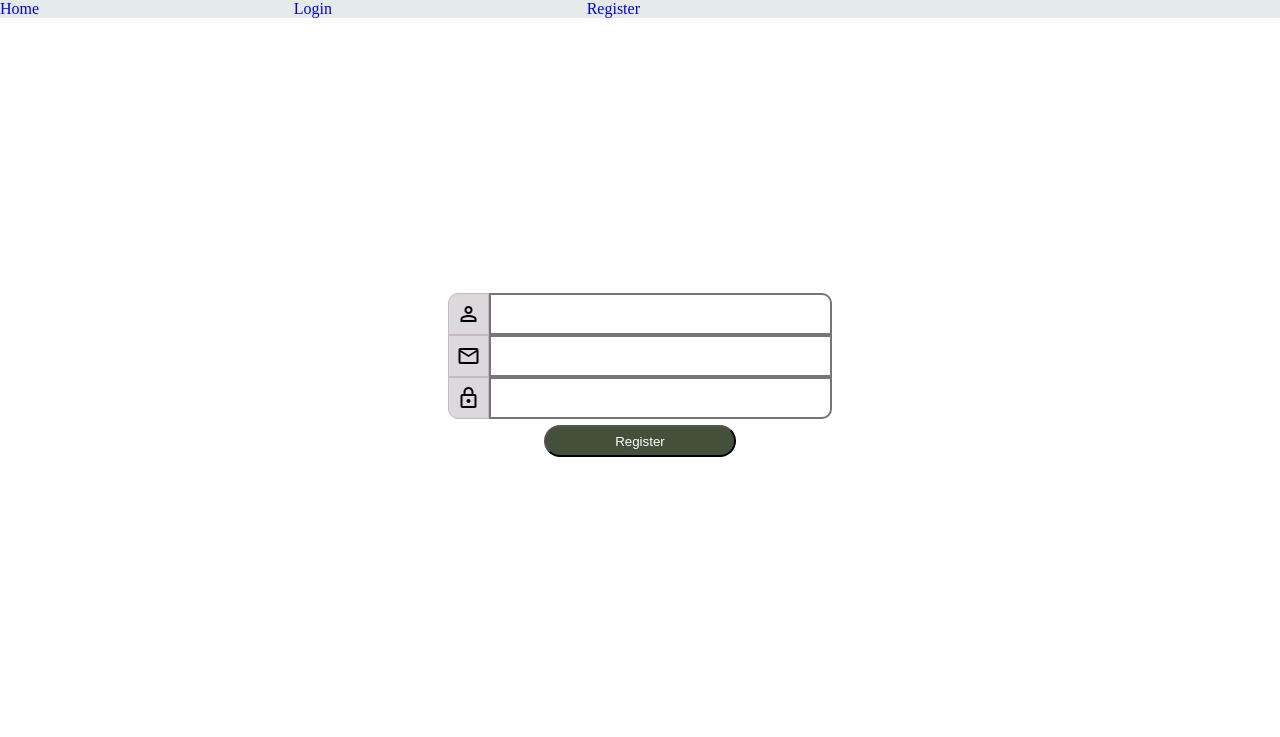
After one commit to HeitorRaimundoPrado/web-sockets-test, a Flask app: page /register in a window 1280 px wide. The commit adds this page. Shown: the top 737 px of the page. Run offline with Flask 3, Linux system fonts and the light colour scheme.

Commit message:
Create project structure and add basic styling

```diff
--- a/app.py
+++ b/app.py
@@ -1,52 +1,6 @@
-from flask import Flask, render_template, request, redirect
-from flask_socketio import SocketIO, send, join_room, leave_room, emit
-from threading import Lock
+from __init__ import create_app, socket_
 
-async_mode = None
-app = Flask(__name__)
-app.config['SECRET_KEY'] = 'SECRET'
-socket_ = SocketIO(app, async_mode=async_mode)
-thread = None
-thread_lock = Lock()
-
-rooms = list()
-
-@app.route('/', methods=['GET', 'POST'])
-def index():
-    if request.method == 'POST':
-        rooms.append(len(rooms)+1)
-        return redirect(request.url)
-
-    else:
-        return render_template('index.html', sync_mode=socket_.async_mode, rooms=rooms)
-
-@app.route('/room/<int:id>', methods=['GET', 'POST'])
-def room(id: int):
-    return render_template('room.html', sync_mode=socket_.async_mode, id=id, user_id=1 )
-
-@socket_.on('join', namespace='/message')
-def on_join(data):
-    user = data['user_id']
-    room = data['room']
-    join_room(room)
-    send(str(user) + 'has entered the room', to=room)
-    app.logger.debug(str(user) + 'has entered room ' + str(room))
-
-@socket_.on('leave', namespace='/message')
-def on_leave(data):
-    user = data['user_id']
-    room = data['room']
-    leave_room(room)
-    send(str(user) + 'has left the room', to=room)
-    app.logger.debug(str(user) + 'has left room ' + str(room))
-
-@socket_.on('message', namespace='/message')
-def on_msg(data):
-    msg = data['msg']
-    room = data['room']
-    emit("msg", {'data': msg}, to=room)
-    app.logger.debug('received message')
-
+app = create_app(debug=True)
 
 if __name__ == '__main__':
-    socket_.run(app, debug=True)
+    socket_.run(app)
--- /dev/null
+++ b/auth.py
@@ -0,0 +1,19 @@
+from flask import Blueprint, render_template, request, redirect, url_for
+
+bp = Blueprint('auth', __name__)
+
+@bp.route('/login', methods=['GET', 'POST'])
+def login():
+    if request.method == "POST":
+        return redirect(url_for('main.home'))
+
+    else:
+        return render_template('login.html')
+
+@bp.route('/register', methods=["GET", "POST"])
+def register():
+    if request.method == "POST":
+        return redirect(url_for('auth.login'))
+
+    else:
+        return render_template('register.html')
--- a/requirements.txt
+++ b/requirements.txt
@@ -4,4 +4,4 @@ Flask_SocketIO
 python-socketio
 python-engineio
 eventlet
-flask-sqlachemy
+Flask-SQLAlchemy
--- /dev/null
+++ b/static/style/base.css
@@ -0,0 +1,24 @@
+body {
+  margin: 0;
+  padding: 0;
+}
+
+ul {
+  list-style: none;
+  display: flex;
+  justify-content: space-between;
+  flex-direction: rows;
+  width: 50%;
+}
+
+a {
+  text-decoration: none;
+}
+
+nav {
+  display: flex;
+  justify-content: space-between;
+  align-items: start;
+  flex-direction: rows;
+  background-color: #E5EBEA;
+}
--- /dev/null
+++ b/static/style/register.css
@@ -0,0 +1,70 @@
+* {
+  margin: 0;
+  padding: 0;
+}
+#content-wrapper {
+  display: flex;
+  height: 90vh;
+  justify-content: center;
+  align-items: center;
+}
+
+form {
+  display: flex;
+  justify-content: space-between;
+  height: fit-content;
+  flex-direction: column;
+  width: 30%;
+}
+
+form .text-input {
+  border-style: solid;
+}
+
+#iusername-symbol {
+  border-top-left-radius: 10px;
+}
+#ipassword-symbol {
+  border-bottom-left-radius: 10px;
+}
+#iusername {
+  border-top-right-radius: 10px;
+}
+#ipassword {
+  border-bottom-right-radius: 10px;
+}
+
+form span {
+  border: 1px solid #C6B9C0;
+}
+#isubmit {
+  width: 50%;
+  margin: 0.4rem 25%;
+  background-color: #45503B;
+  color: white;
+  height: 2rem;
+  border-radius: 2rem;
+}
+
+.form-row-wrapper {
+  display: flex;
+  margin: 0;
+  padding: 0;
+  width: 100%;
+}
+
+.text-input {
+  margin: 0;
+  padding: 5px;
+  width: calc(100% - 46px);
+}
+
+.material-symbols-outlined {
+  background-color: #DBD9DB;
+  margin: 0;
+  padding: 0;
+  line-height: 40px;
+  width: 40px;
+  display: flex;
+  justify-content: center;
+}
--- /dev/null
+++ b/templates/base.html
@@ -0,0 +1,24 @@
+<!DOCTYPE html>
+<html lang="en">
+  <head>
+    <title>{% block title%}{% endblock %}</title>
+    <meta charset="UTF-8">
+    <meta name="viewport" content="width=device-width, initial-scale=1">
+    <link href="{{ url_for('static', filename='style/base.css') }}" rel="stylesheet">
+    {% block style_imports %}
+    {% endblock %}
+    {% block script_imports %}
+    {% endblock %}
+  </head>
+  <body>
+    <nav>
+      <ul>
+        <li> <a href="{{ url_for('main.index')}}">Home</a></li>
+        <li> <a href="{{ url_for('auth.login')}}">Login</a></li>
+        <li> <a href="{{ url_for('auth.register')}}">Register</a></li>
+      </ul>
+    </nav>
+    {% block content %}
+    {% endblock %}
+  </body>
+</html>
--- /dev/null
+++ b/templates/login.html
@@ -0,0 +1,6 @@
+{% extends 'base.html' %}
+
+{% block title %}Login{% endblock %}
+{% block content %}
+<h1> Test </h1>
+{% endblock %}
--- /dev/null
+++ b/templates/register.html
@@ -0,0 +1,26 @@
+{% extends 'base.html' %}
+
+{% block style_imports %}
+  <link rel="stylesheet" href="https://fonts.googleapis.com/css2?family=Material+Symbols+Outlined:opsz,wght,FILL,GRAD@20..48,100..700,0..1,-50..200" />
+  <link rel="stylesheet" href="{{ url_for('static', filename='style/register.css')}}">
+{% endblock %}
+
+{% block content %}
+<div id="content-wrapper">
+  <form method="POST">
+    <div id="username-wrapper" class="form-row-wrapper">
+      <span class="material-symbols-outlined" id="iusername-symbol"> person </span>
+      <input type="text" name="busername" id="iusername" class="text-input">
+    </div>
+    <div id="email-wrapper" class="form-row-wrapper">
+      <span class="material-symbols-outlined"> mail </span>
+      <input type="email" name="bemail" id="iemail" class="text-input">
+    </div>
+    <div id="password-wrapper" class="form-row-wrapper" class="text-input">
+      <span class="material-symbols-outlined" id="ipassword-symbol"> lock </span>
+      <input type="password" name="bpassword" id="ipassword" class="text-input">
+    </div>
+    <input type="submit" value="Register" id="isubmit">
+  </form>
+</div>
+{% endblock %}
```
Also changed, not shown: __init__.py (added, +32 -0 lines), events.py (added, +30 -0 lines), main.py (added, +16 -0 lines), room.py (added, +8 -0 lines), templates/index.html (+4 -11 lines), templates/room.html (+8 -10 lines).
